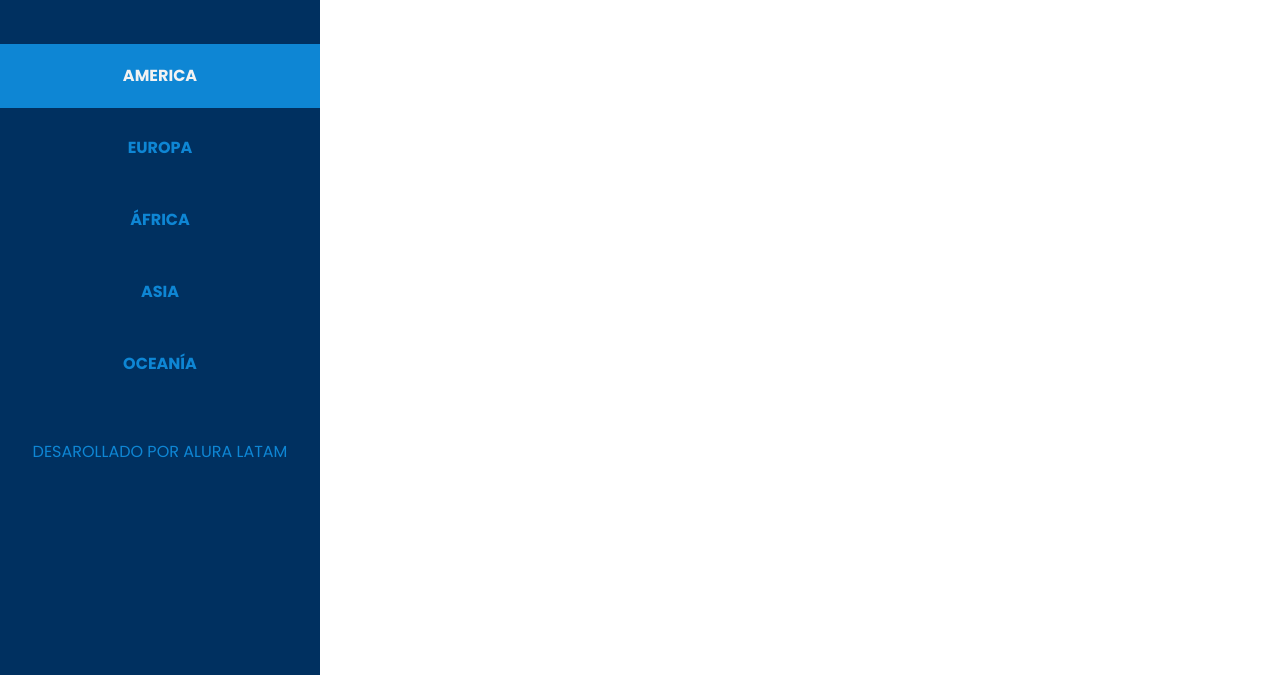
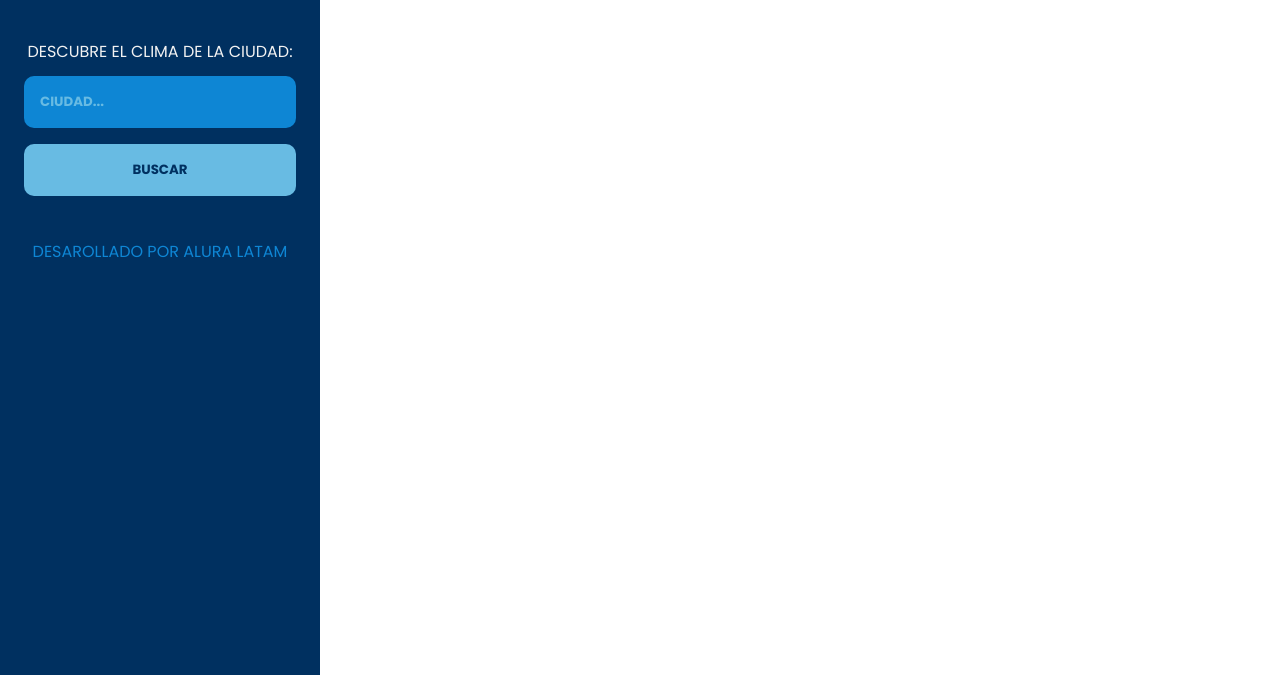
Before and after one commit to aluralatamprofes/SkyCast, a plain HTML site: page index.html in a window 1280 px wide. Shown: the part 125-800 px from the top of the page. Drawn offline with Linux system fonts and the light colour scheme.

Commit message:
fix: style form

```diff
--- a/index.html
+++ b/index.html
@@ -23,15 +23,11 @@
                     <img class="logo" src="./images/logo.svg" alt="Skycast logo">
                 <!-- </div> -->
 
-                <nav class="navBar">
-                    <ul class="navBar-menu">
-                        <li class="target">America</li>
-                        <li>Europa</li>
-                        <li>África</li>
-                        <li>Asia</li>
-                        <li>Oceanía</li>
-                    </ul>
-                </nav>
+                    <form class="form-wrapper">
+                        <p class="form-title">Descubre el clima de la ciudad:</p>
+                        <input class="form-text" type="search" name="" id="" placeholder="Ciudad...">
+                        <input class="form-submit"type="submit" value="Buscar" >
+                    </form>
 
                 <p class="credits">Desarollado por Alura Latam</p>
             </aside>
--- a/scripts/card.js
+++ b/scripts/card.js
@@ -29,6 +29,7 @@ async function getAirQuality(lat, lon) {
         if (airQuality.list[0].main.aqi === 3) return "Regular";
         if (airQuality.list[0].main.aqi === 4) return "Mala";
         if (airQuality.list[0].main.aqi === 5) return "Péssimo";
+
     } catch (error) {
         console.log(error.message);
     }
--- a/styles/global.css
+++ b/styles/global.css
@@ -51,6 +51,10 @@ h1 {
     font-weight: var(--bold);
 }
 
+button {
+    cursor: pointer;
+}
+
 .container {
     display: flex;
     flex-direction: column;
--- a/styles/sideMenu.css
+++ b/styles/sideMenu.css
@@ -24,36 +24,67 @@
     max-width: 200px;
 }
 
-.navBar {
+.form-wrapper {
     width: 100%;
+    display: flex;
+    flex-direction: column;
+    gap: 1rem;
+
+    padding: 1.5rem;
 }
 
-.navBar-menu {
-    display: flex;
-    flex-direction: column;
-    gap: 0.5rem;
+.form-title {
+    font-size: 1rem;
 
-    font-size: 1.5rem;
-}
-
-.target {
-    background-color: var(--medium);
-    color: var(--white);
-    width: 100%;
-}
-
-.navBar-menu, li {
-    cursor: pointer;
-    padding: 1.5rem 0;
-
-    font-size: 1rem;
-    font-weight: bold;
     text-align: center;
     text-transform: uppercase;
 
-    color: var(--medium);
+    color: var(--white);
+
 }
 
+.form-wrapper > input {
+    text-transform: uppercase;
+
+    font-weight: bolder;
+    font-family: Poppins;
+
+    border-radius: 10px;
+    border: 0 ;
+    padding: 1rem;
+
+}
+
+
+.form-text{
+    color: var(--white);
+    background-color: var(--medium);
+
+    font-weight: 700;
+}
+
+.form-text::-webkit-input-placeholder {
+    text-transform: uppercase;
+
+    color: var(--light);
+}
+
+.form-submit {
+    background-color: var(--light);
+    color:var(--darker);
+    cursor: pointer;
+
+    transition: ease-in-out 200ms;
+
+}
+
+.form-submit:hover{
+    box-shadow: -8px 10px 13px 0px rgba(0,0,0,0.44);
+    -webkit-box-shadow: -8px 10px 13px 0px rgba(0,0,0,0.44);
+    -moz-box-shadow: -8px 10px 13px 0px rgba(0,0,0,0.44);
+
+    color: black;
+}
 
 .credits{
     text-transform: uppercase;
```
